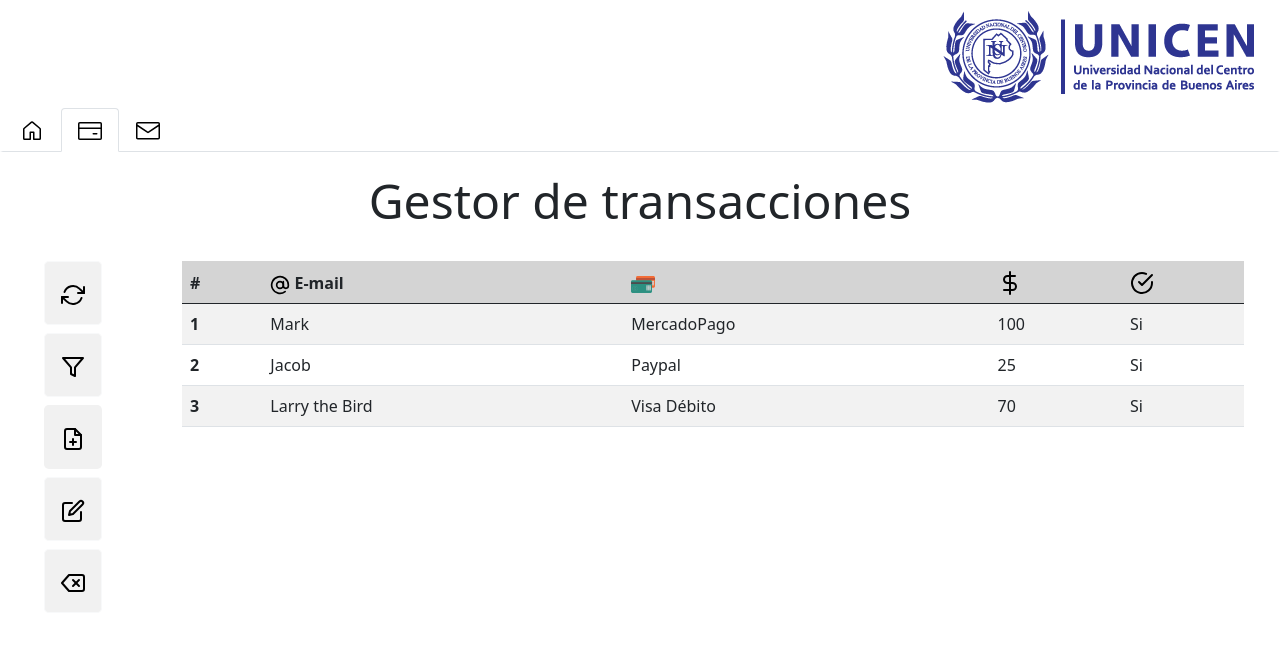
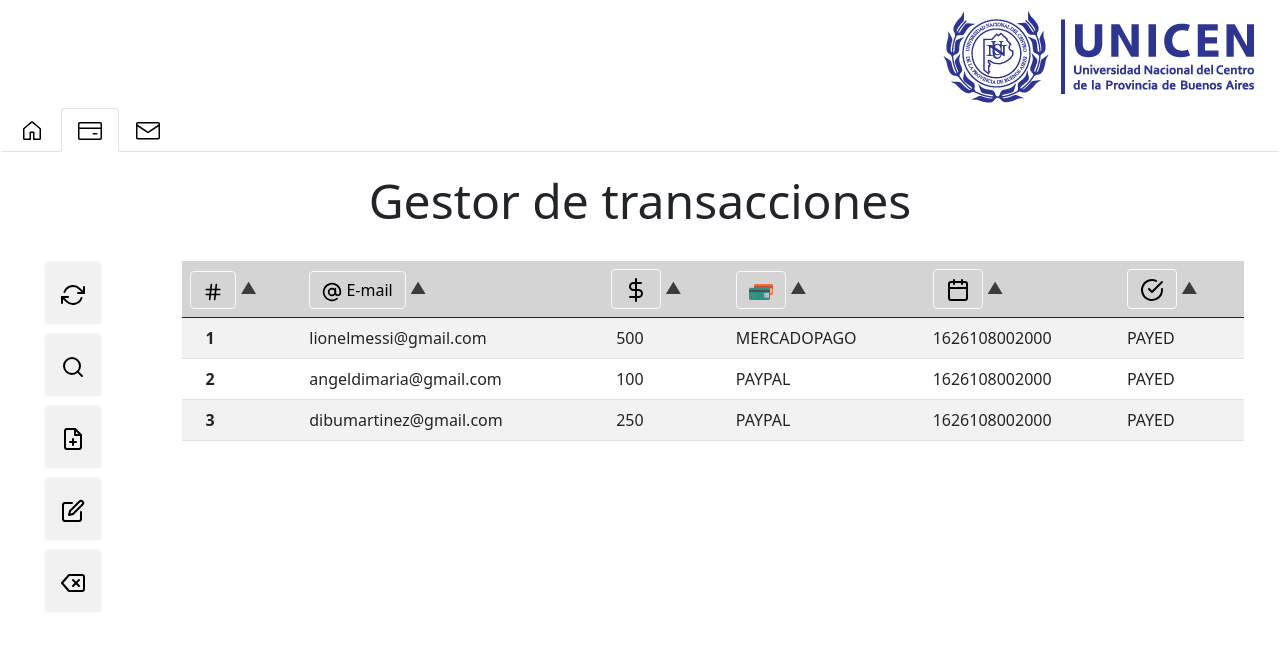
Before and after one commit to maxiromeropiaggio/tallerweb-frontend, an Angular app in the folder tallerweb/angular-tallerweb/: page / in a window 1280 px wide. Shown: the top 650 px of the page. Built offline with nearby package versions, Linux system fonts and the light colour scheme.

Commit message:
* Filtros ? ** Íconos

```diff
--- /dev/null
+++ b/tallerweb/angular-tallerweb/src/app/components/transaction-manager/datos.ts
@@ -0,0 +1,31 @@
+export interface Transaction {
+  email: string;
+  monto: number;
+  status: string;
+  ipn_response: { source: String, raw: String };
+  date: Date;
+}
+
+export const transactions = [
+    {
+        email: "lionelmessi@gmail.com",
+        monto: 500,
+        status: "PAYED",
+        ipn_response: { source: "MERCADOPAGO" },
+        date: Date.now()
+    },
+    {
+        email: "angeldimaria@gmail.com",
+        monto: 100,
+        status: "PAYED",
+        ipn_response: { source: "PAYPAL" },
+        date: Date.now()
+    },
+    {
+        email: "dibumartinez@gmail.com",
+        monto: 250,
+        status: "PAYED",
+        ipn_response: { source: "PAYPAL" },
+        date: Date.now()
+    }
+]
--- a/tallerweb/angular-tallerweb/src/app/components/transaction-manager/transaction-manager.component.css
+++ b/tallerweb/angular-tallerweb/src/app/components/transaction-manager/transaction-manager.component.css
@@ -4,6 +4,22 @@
 
 #optionButtons :hover {
     background-color: rgb(220, 220, 220);
+}
+
+#btn-email {
+    color: black;
+}
+
+.sortOrder:after {
+    content: '  \25b2';
+    /* UP-POINTING TRIANGLE */
+    color: rgb(60, 60, 60);
+}
+
+.sortOrder.reverse:after {
+    content: '  \25bc';
+    /* DOWN-POINTING TRIANGLE */
+    color: rgb(60, 60, 60);
 }
 
 .col-1 {
@@ -17,6 +33,10 @@ thead tr th {
     background-color: rgb(212, 212, 212);
 }
 
+tbody>tr {
+    text-align: justify;
+}
+
 .table-responsive {
     height: 360px;
     overflow-y: auto;
--- a/tallerweb/angular-tallerweb/src/app/components/transaction-manager/transaction-manager.component.html
+++ b/tallerweb/angular-tallerweb/src/app/components/transaction-manager/transaction-manager.component.html
@@ -7,62 +7,79 @@
     <!-- Botones opcionales (panel izquierdo) -->
     <div class="d-grid col-1 my-sm-0 mx-sm-3" id="optionButtons">
       <button type="button" class="btn btn-lg btn-outline-light mb-2 mx-3"><img
-          src="../../../assets/icons/refresh-cw.svg" alt="Refrescar" title="Refrescar" width="24px"> </button>
+          src="../../../assets/icons/refresh-cw.svg" alt="Refrescar" title="Refrescar" width="24px" (click)="refresh()">
+      </button>
 
-      <button type="button" class="btn btn-lg btn-outline-light mb-2 mx-3"><img src="../../../assets/icons/filter.svg"
-          art="Filtrar" width="24px" title="Filtrar listado de las transacciones"> </button>
+      <button type="button" class="btn btn-lg btn-outline-light mb-2 mx-3"><img src="../../../assets/icons/search.svg"
+          art="Buscar" width="24px" title="Buscar en el listado" (click)="search()"> </button>
 
-      <button type="button" class="btn btn-lg btn-outline-ligh mb-2 mx-3"><img src="../../../assets/icons/file-plus.svg"
-          art="Crear" width="24px" title="Crear una transacción"> </button>
+      <button type="button" class="btn btn-lg btn-outline-light mb-2 mx-3"><img src="../../../assets/icons/file-plus.svg"
+          art="Crear" width="24px" title="Crear una transacción" (click)="create()"> </button>
 
       <button type="button" class="btn btn-lg btn-outline-light mb-2 mx-3"><img src="../../../assets/icons/edit.svg"
-          art="Editar" width="24px" title="Editar una transacción"> </button>
+          art="Editar" width="24px" title="Editar una transacción" (click)="update()"> </button>
 
       <button type="button" class="btn btn-lg btn-outline-light mb-2 mx-3"><img src="../../../assets/icons/delete.svg"
-          art="Borrar" width="24px" title="Borrar una transacción"> </button>
+          art="Borrar" width="24px" title="Borrar" (click)="delete()"> </button>
     </div>
 
     <!-- Tabla de transacciones -->
     <div class="col">
       <div class="container-fluid">
+<!--         <pre>Sort by = {{propertyName}}; reverse = {{reverse}}</pre> -->
         <div class="table-responsive">
           <table class="table table-striped table-hover align-middle" name="tableTransactions">
             <thead>
               <tr>
-                <th scope="col">#</th>
-                <th scope="col"><img src="../../../assets/icons/at-sign.svg" alt="" width="20px"> E-mail</th>
-                <th scope="col"><img src="../../../assets/img/card1.png" alt="Medio de Pago" title="Medio de Pago"
-                    width="24px">
+                <th scope="col">
+                  <button type="button" class="btn btn-outline-light" (click)="sortBy('number')"><img
+                      src="../../../assets/icons/hash.svg" alt="#" title="#" width="20px"></button>
+                  <span class="sortOrder" ng-show="propertyName === 'number'" ng-class="{reverse: reverse}"></span>
                 </th>
-                <th scope="col"><img src="../../../assets/icons/dollar-sign.svg" alt="Monto" title="Monto" width="24px">
+                <th scope="col">
+                  <button type="button" class="btn btn-outline-light" (click)="sortBy('email')" id="btn-email"><img
+                      src="../../../assets/icons/at-sign.svg" alt="@" width="20px"> E-mail</button>
+                  <span class="sortOrder" ng-show="propertyName === 'email'" ng-class="{reverse: reverse}"></span>
                 </th>
-                <th scope="col"><img src="../../../assets/icons/check-circle.svg" alt="¿Pagado?" title="¿Pagado?"
-                    width="24px">
+
+                <th scope="col">
+                  <button type="button" class="btn btn-outline-light" (click)="sortBy('mount')"><img
+                      src="../../../assets/icons/dollar-sign.svg" alt="Monto" title="Monto" width="24px"></button>
+                  <span class="sortOrder" ng-show="propertyName === 'mount'" ng-class="{reverse: reverse}"></span>
+                </th>
+
+                <th scope="col">
+                  <button type="button" class="btn btn-outline-light" (click)="sortBy('source')"><img
+                      src="../../../assets/img/card1.png" alt="Medio de Pago" title="Medio de Pago"
+                      width="24px"></button>
+                  <span class="sortOrder" ng-show="propertyName === 'source'" ng-class="{reverse: reverse}"></span>
+                </th>
+
+                <th scope="col">
+                  <button type="button" class="btn btn-outline-light" (click)="sortBy('date')"><img
+                      src="../../../assets/icons/calendar.svg" alt="Fecha" title="Fecha" width="24px"></button>
+                  <span class="sortOrder" ng-show="propertyName === 'date'" ng-class="{reverse: reverse}"></span>
+                </th>
+
+                <th scope="col">
+                  <button type="button" class="btn btn-outline-light" (click)="sortBy('status')"><img
+                      src="../../../assets/icons/check-circle.svg" alt="¿Pagado?" title="¿Pagado?"
+                      width="24px"></button>
+                  <span class="sortOrder" ng-show="propertyName === 'status'" ng-class="{reverse: reverse}"></span>
                 </th>
               </tr>
             </thead>
             <tbody>
-              <tr>
-                <th scope="row">1</th>
-                <td>Mark</td>
-                <td>MercadoPago</td>
-                <td>100</td>
-                <td>Si</td>
-              </tr>
-              <tr>
-                <th scope="row">2</th>
-                <td>Jacob</td>
-                <td>Paypal</td>
-                <td>25</td>
-                <td>Si</td>
-              </tr>
-              <tr>
-                <th scope="row">3</th>
-                <td>Larry the Bird</td>
-                <td>Visa Débito</td>
-                <td>70</td>
-                <td>Si</td>
-              </tr>
+              <ng-template ngFor let-transaction [ngForOf]="transactions" let-i="index">
+                <tr>
+                  <th scope="row" style="text-indent: 15%;">{{ i + 1 }}</th>
+                  <td>{{ transaction.email }}</td>
+                  <td style="text-indent: 5%;">{{ transaction.monto }}</td>
+                  <td>{{ transaction.ipn_response.source }}</td>
+                  <td>{{ transaction.date }}</td>
+                  <td>{{ transaction.status }}</td>
+                </tr>
+              </ng-template>
 
             </tbody>
           </table>
--- a/tallerweb/angular-tallerweb/src/app/components/transaction-manager/transaction-manager.component.ts
+++ b/tallerweb/angular-tallerweb/src/app/components/transaction-manager/transaction-manager.component.ts
@@ -1,4 +1,6 @@
 import { Component, OnInit } from '@angular/core';
+
+import { transactions } from './datos';
 
 @Component({
   selector: 'app-transaction-manager',
@@ -7,11 +9,61 @@ import { Component, OnInit } from '@angular/core';
 })
 export class TransactionManagerComponent implements OnInit {
   static title: any;
+  propertyName: string;
+  reverse: boolean;
 
-  constructor() { }
+  constructor() {
+    this.reverse = false;
+    this.propertyName = "";
+  }
 
   ngOnInit(): void {
   }
+
   title = 'Gestor de transacciones';
+  transactions = transactions;
+  // ¿Cómo hago para pedir las transacciones al servidor?
+
+  sortBy =  (propertyName: string) => {
+    this.reverse = (this.propertyName === propertyName) ? !this.reverse : false;
+    this.propertyName = propertyName;
+  };
+
+  refresh() {
+    /*
+    Pedir al servidor nuevamente todas las transacciones.
+    */
+    window.alert('refresh works! :D');
+  }
+
+  search() {
+    /*
+    Buscar por los atributos mostrados en pantalla:
+    - email - medio de pago - pagado - monto
+    */
+
+  }
+
+  create() {
+    /*
+    Crear una transaccion que luega será validada y enviada al servidor.
+    */
+
+  }
+
+  update() {
+    /*
+    Editar una transacción sin necesidad de autenticar.
+    */
+
+  }
+
+  delete() {
+    /*
+    Borrar las transacciones por id?
+    */
+
+  }
+
 
 }
```
Also changed, not shown: tallerweb/angular-tallerweb/src/assets/icons/calendar.svg (added), tallerweb/angular-tallerweb/src/assets/icons/hash.svg (added).
